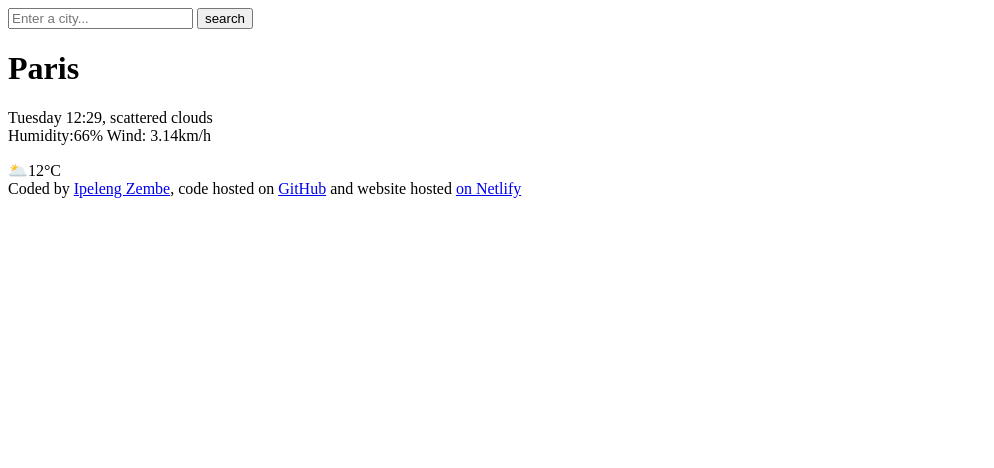
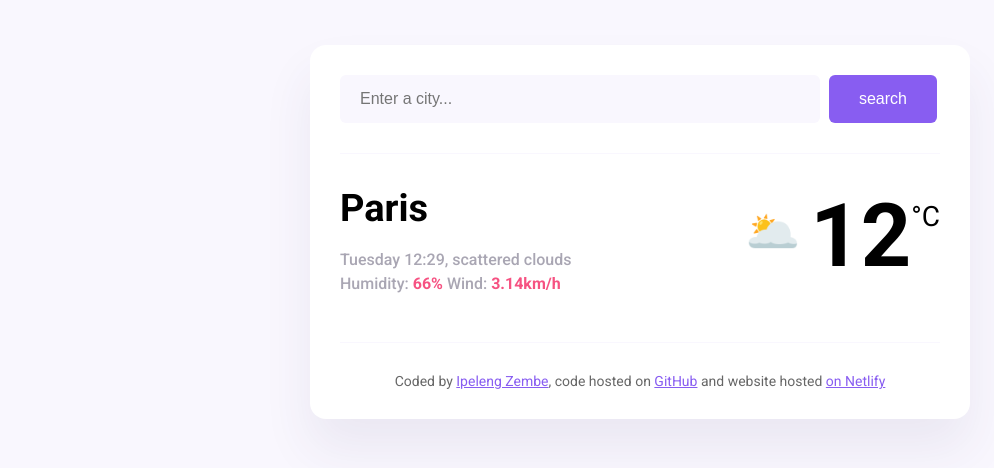
Before and after one commit to IpelengZ/meteo, a plain HTML site: page index.html in a window 1280 px wide. Shown: the whole page, without its empty margins (0-994 px from the left). Drawn offline with Linux system fonts and the light colour scheme.

Commit message:
added css

```diff
--- a/index.html
+++ b/index.html
@@ -9,27 +9,33 @@
       href="https://fonts.googleapis.com/css2?family=Roboto:ital,wght@0,100;0,300;0,400;0,500;0,700;0,900;1,100;1,300;1,400;1,500;1,700;1,900&display=swap"
       rel="stylesheet"
     />
-    <link rel="stylesheet" href="src/styl.css"/>
+    <link rel="stylesheet" href="src/style.css"/>
     <title>Meteo App</title>
 </head>
 <body>
     <div class="weather-app">
         <header>
-        <form>
-            <input type="search" placeholder="Enter a city..." required>
-            <input type="submit" value="search">
+            <form class="search-form">
+                <input type="search" placeholder="Enter a city..." required class="search-form-input">
+                <input type="submit" value="search" class="search-form-button">
             </form>
         </header>
 <main>
+    <div class="weather-app-data">
         <div>
-        <h1>Paris</h1>
-    <p>
+            <h1 class="weather-app-city">Paris</h1>
+            <p class="weather-app-details">
             Tuesday 12:29, scattered clouds
     </br>
-    Humidity:66% Wind: 3.14km/h
+    Humidity:<strong> 66%</strong> Wind:<strong> 3.14km/h</strong>
             </p>
         </div>
-    <div>🌥️12°C</div>
+            <div class="weather-app-temperature-container">
+            <div class="weather-app-icon">🌥️</div>
+            <div class="weather-app-temperature">12</div>
+            <div class="weather-app-unit">°C</div>
+        </div>
+    </div>
     </main>
     <footer>
         Coded by
--- a/src/style.css
+++ b/src/style.css
@@ -81,7 +81,7 @@ main {
   font-weight: bold;
 }
 
-.weatehr-app-unit {
+.weather-app-unit {
   margin-top: 16px;
   font-size: 28px;
 }
```
Lines whose indentation alone changed are shown as unchanged.
